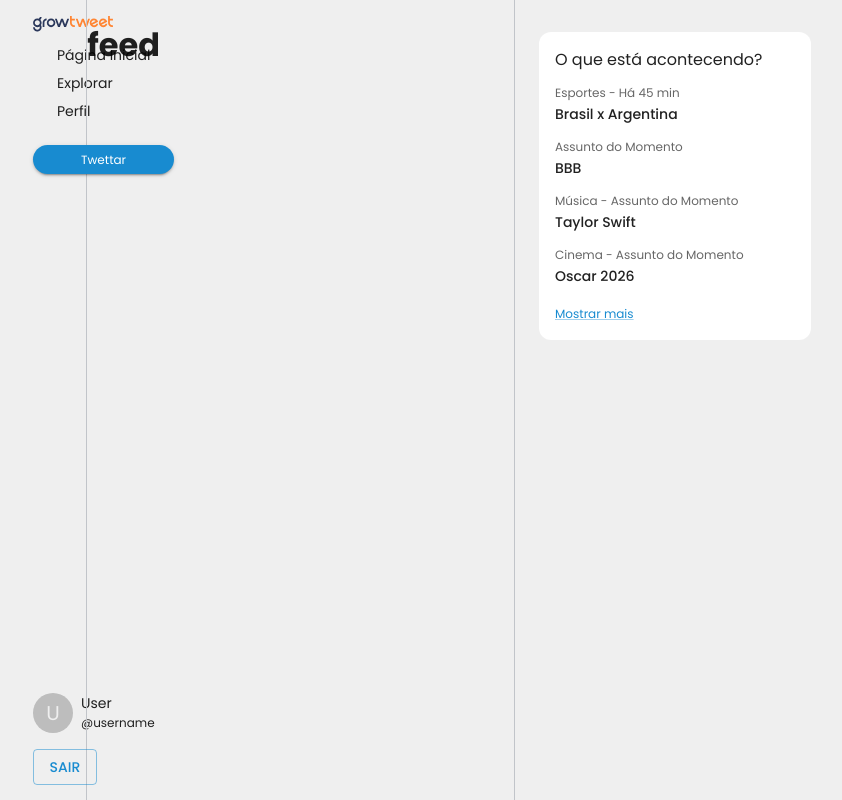
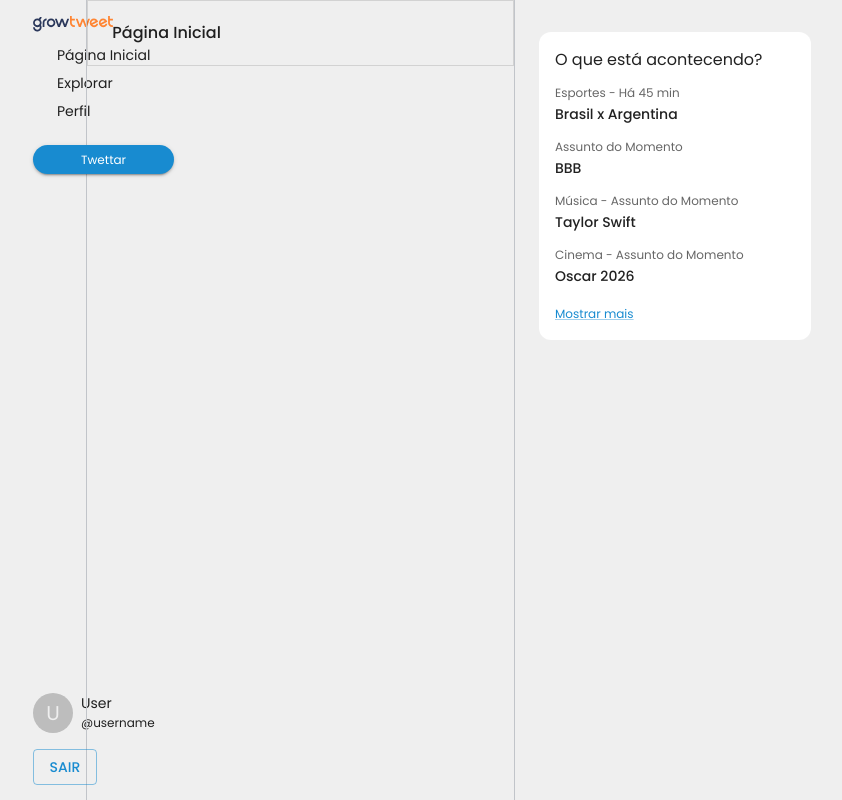
Before and after one commit to manubarb/Growtwitter, a React (Vite) app: page /home in a window 1280 px wide. Shown: the whole page, without its empty margins (286-1128 px from the left). Built offline with nearby package versions, Linux system fonts and the light colour scheme; no server answers; sample sign-in values are in the browser's storage; some icons are missing.

Commit message:
chore: structure AppBar layout within Feed

```diff
--- a/src/components/Feed/index.tsx
+++ b/src/components/Feed/index.tsx
@@ -1,7 +1,22 @@
+import { Box, AppBar, Toolbar, Typography } from "@mui/material"
+
 export function Feed() {
   return (
     <>
-      <h1>feed</h1>
+        <Box>
+          <AppBar position="sticky" variant='outlined' sx={{ backgroundColor: 'transparent'}}>
+            <Toolbar>
+              <Typography
+              variant="body1"
+              component="div"
+              color='textPrimary'
+              fontWeight={500}
+              >
+                Página Inicial
+              </Typography>
+            </Toolbar>
+          </AppBar>
+        </Box>
     </>
   )
 }
```
Also changed, not shown: src/components/Feed/styles.ts (deleted).
